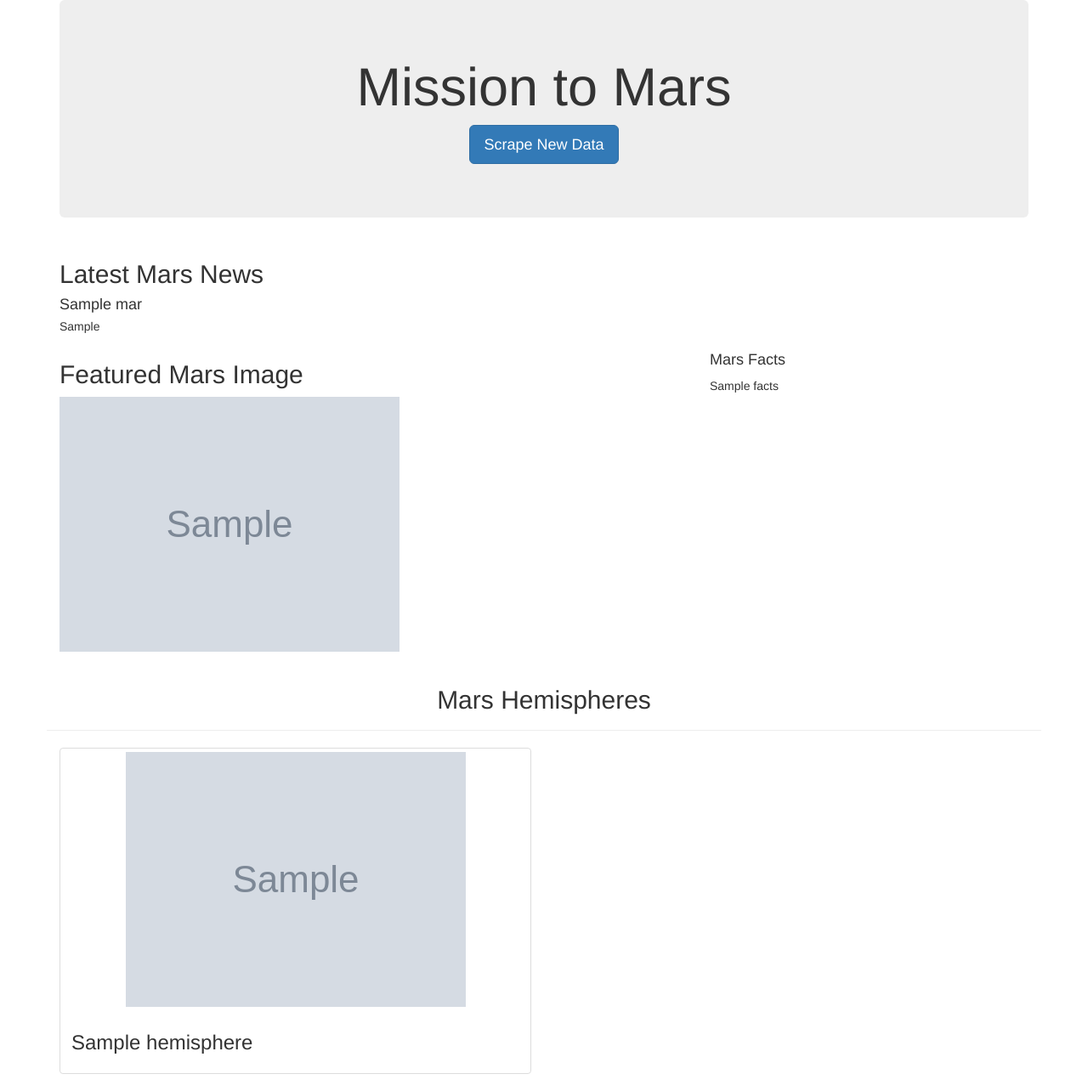
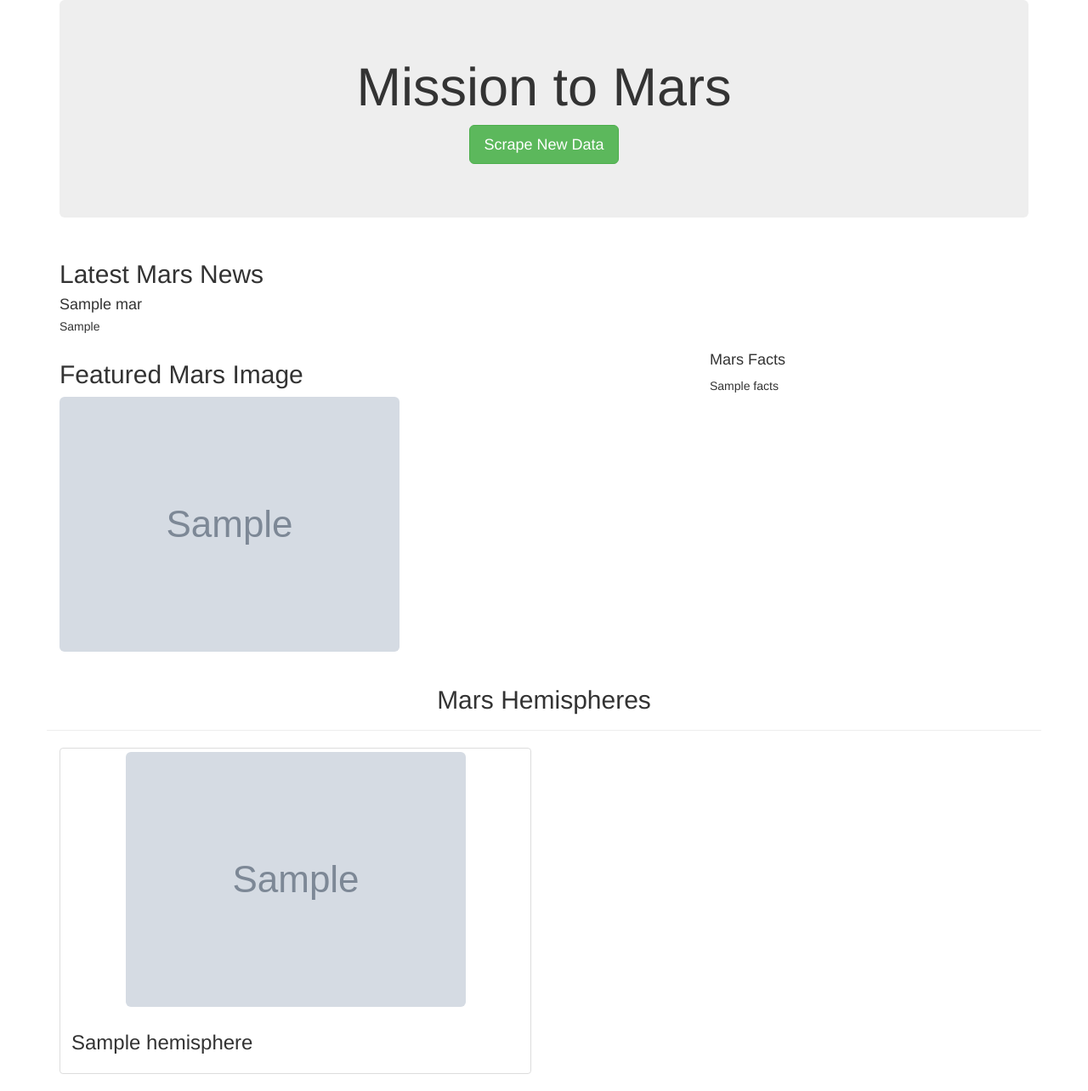
Before and after one commit to RussellShelley/Mission-to-Mars, a Flask app: page / in a window 1280 px wide. Shown: the whole page at 85% size. Run offline with Flask 2, Linux system fonts and the light colour scheme; grey boxes marked "Sample" are stand-in pictures; a database or web service that is not in the repository returns one stand-in record (values such as "Sample title"); some libraries are stand-ins or nearby versions.

Commit message:
updating template, readme, .png

```diff
--- a/templates/index.html
+++ b/templates/index.html
@@ -17,7 +17,7 @@
       <div class="jumbotron text-center">
         <h1>Mission to Mars</h1>
         <!-- Add a button to activate scraping script -->
-        <p><a class="btn btn-primary btn-lg" href="/scrape" role="button">Scrape New Data</a></p>
+        <p><a class="btn btn-success btn-lg" href="/scrape" role="button">Scrape New Data</a></p>
       </div>
 
       <!-- Add section for Mars News -->
@@ -41,7 +41,7 @@
           <!-- if images is False/None/non-existent, then default to error message -->
           <img
             src="{{mars.featured_image | default('static/images/error.png', true) }}"
-            class="img-responsive"
+            class="img-responsive img-rounded"
             alt="Responsive image"
           />
         </div>
@@ -64,7 +64,7 @@
         {% for hemisphere in mars.hemisphere_image_urls %}
         <div class="col-md-6">
           <div class="thumbnail">
-            <img src="{{hemisphere.img_url | default('static/images/error.png', true)}}" alt="...">
+            <img src="{{hemisphere.img_url | default('static/images/error.png', true)}}" alt="..." class="img-responsive img-rounded">
             <div class="caption">
               <h3>{{hemisphere.title}}</h3>
             </div>
```
Also changed, not shown: README.md, missiontomars.png (added).
